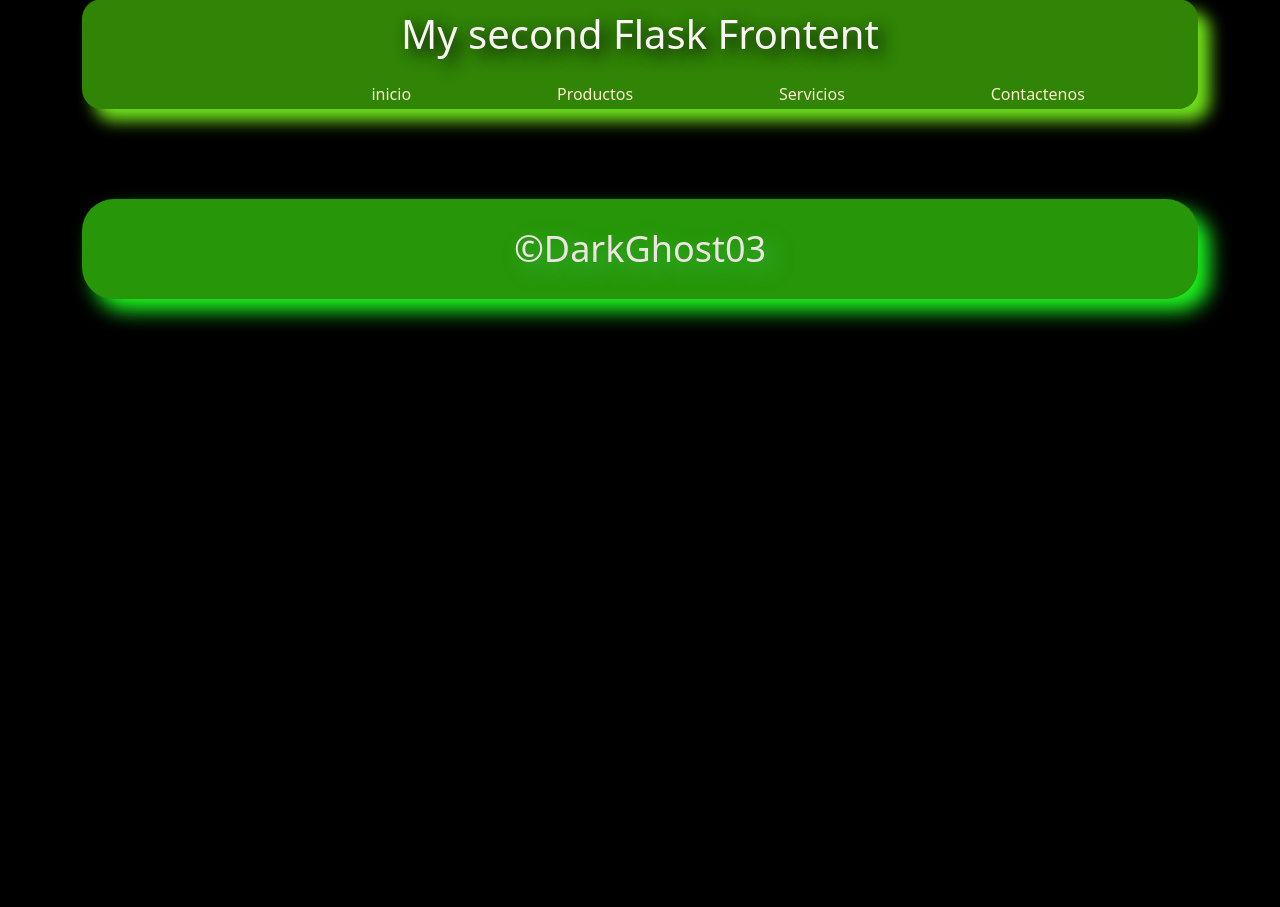
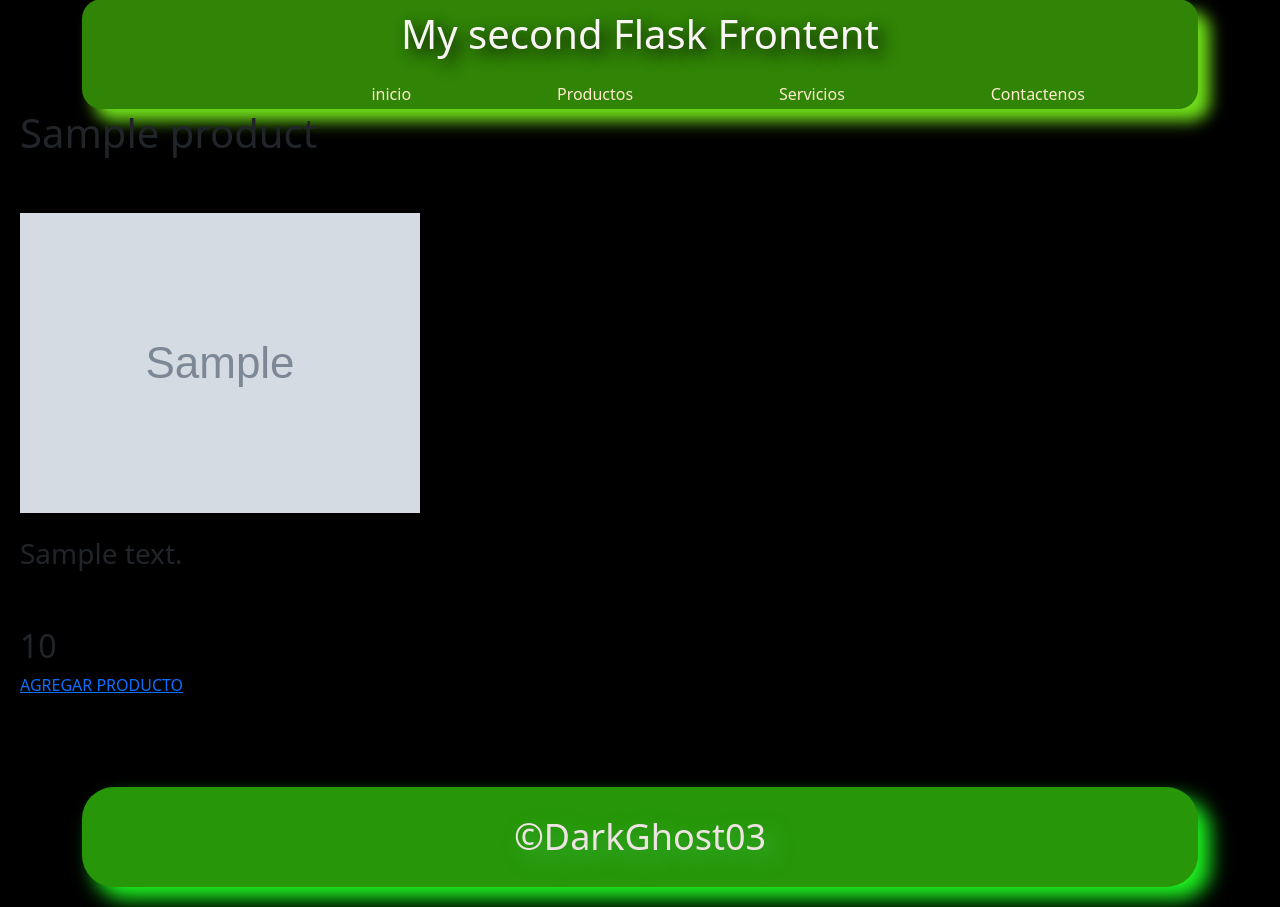
Before and after one commit to Bastet0312/servidor2, a Flask app: template templates/productos.html in a window 1280 px wide. Shown: the part 21-928 px from the top of the page. Before the commit the page ends 348 px from the top, so only its background shows below. Run offline with Flask 3, Linux system fonts and the light colour scheme; the template is opened without the code that fills it: most values are stand-ins (such as "Sample title", 1, 10 or a date in 2020); grey boxes marked "Sample" are stand-in pictures.

Commit message:
ultima actualizacion

```diff
--- a/app.py
+++ b/app.py
@@ -12,18 +12,16 @@
 @servidor2.route('/productos')
 def productos():
     productos =db.get_all_products()
-    render_template('productos.html', productos=productos)
+    return render_template('productos.html', productos=productos)
 
 @servidor2.route('/productos-agregar', methods = ('GET' , 'POST'))
-
 def crear_productos():
-    if request.method =='POST':
+    if  request.method =='POST':
         nombre = request.form ['nombre']
-        descripcion= request.form ['descripcion']
+        descripcion= request.form['descripcion']
         precio= request.form ['precio']
         imagen= request.form ['imagen']
-
-        id.add_product (nombre , descripcion , precio , imagen)
+        db.add_product(nombre , descripcion , precio , imagen)
         return redirect(url_for('productos'))
     return render_template('crear-productos.html', productos=None)
 
--- a/db.py
+++ b/db.py
@@ -27,6 +27,7 @@
         productos = conector.execute('SELECT * FROM productos').fetchall()
         conector.close()
         return productos
+
 def add_product(nombre, descripcion, precio, imagen):
         conector = conectar()
         conector.execute('INSERT INTO productos (nombre , descripcion , precio , imagen) VALUES (?,?,?,?)' , (nombre , descripcion , precio , imagen))
--- a/templates/plantilla.html
+++ b/templates/plantilla.html
@@ -21,7 +21,7 @@
                 <a href="{{url_for('home')}}">inicio</a>
             </li>
             <li>
-                <a href="{{url_for('crear_productos')}}">Productos</a>
+                <a href="{{url_for('productos')}}">Productos</a>
             </li>
             <li>
                 <a href="{{url_for('home')}}">Servicios</a>
--- a/templates/productos.html
+++ b/templates/productos.html
@@ -1,7 +1,21 @@
 {% extends 'plantilla.html'%}
 
-{% block tittle %} {% endblock %}
+{% block tittle %} Productos {% endblock %}
 
 {% block content %}
+<div class="contenedor-caja">
+    {% for product in productos %}
+    <div class="caja-tarjeta">
+        <h1>{{product.nombre}}</h1> <br> <br>
+        <img src="{{ product.imagen }}" alt="No se encontro la imagen"> <br> <br>
 
-{% endblock%}
+        <h3>{{product.descripcion}}</h3> <br> <br>
+        <h2>{{product.precio}}</h2>
+
+    </div>
+    {% endfor %}
+</div>
+
+<a href="{{url_for('crear_productos')}}">AGREGAR PRODUCTO</a>
+
+{% endblock %}
```
Also changed, not shown: templates/crear-productos.html (+4 -4 lines), productos.db, static/css/productos-styles.css (added).
